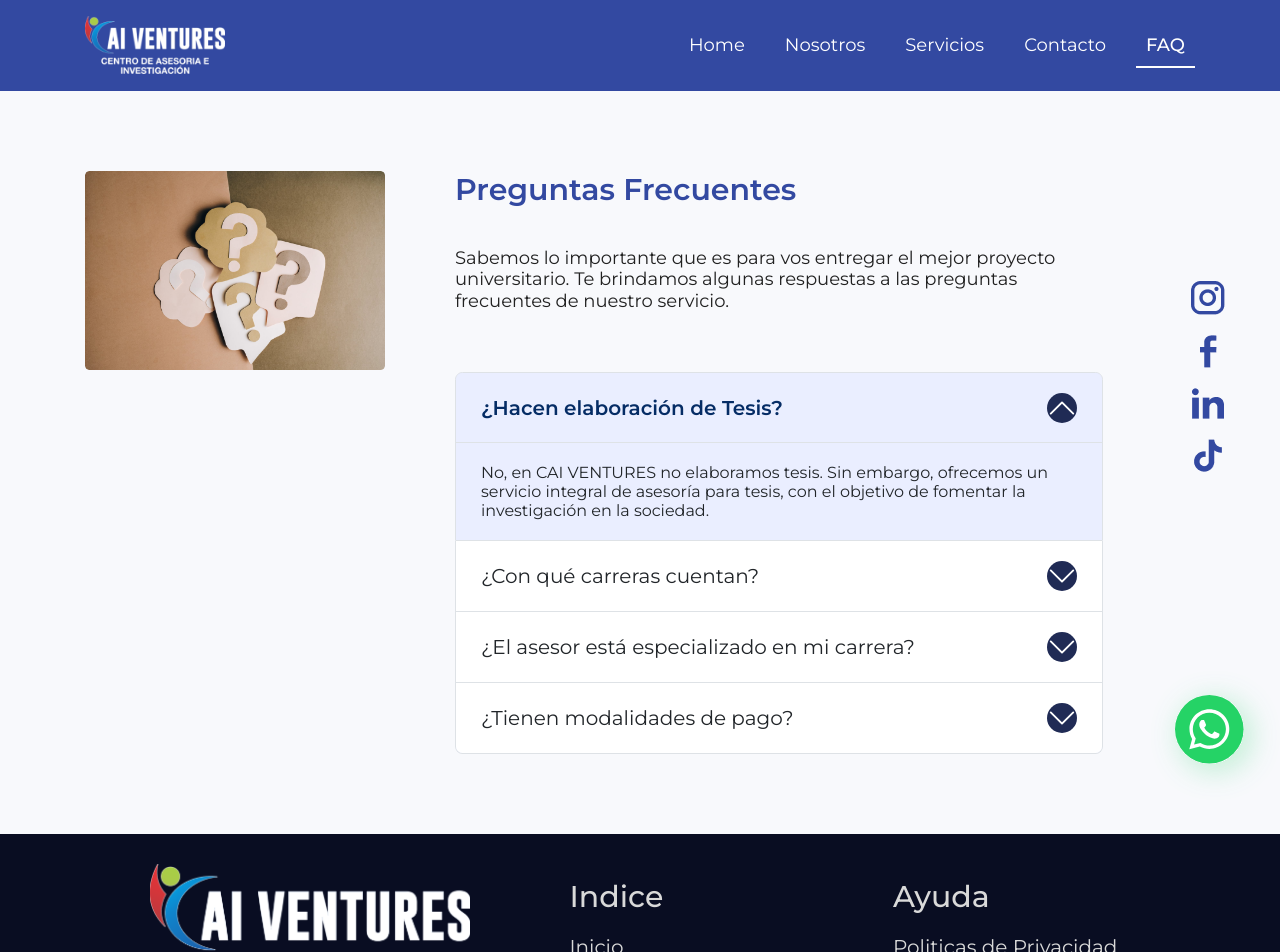
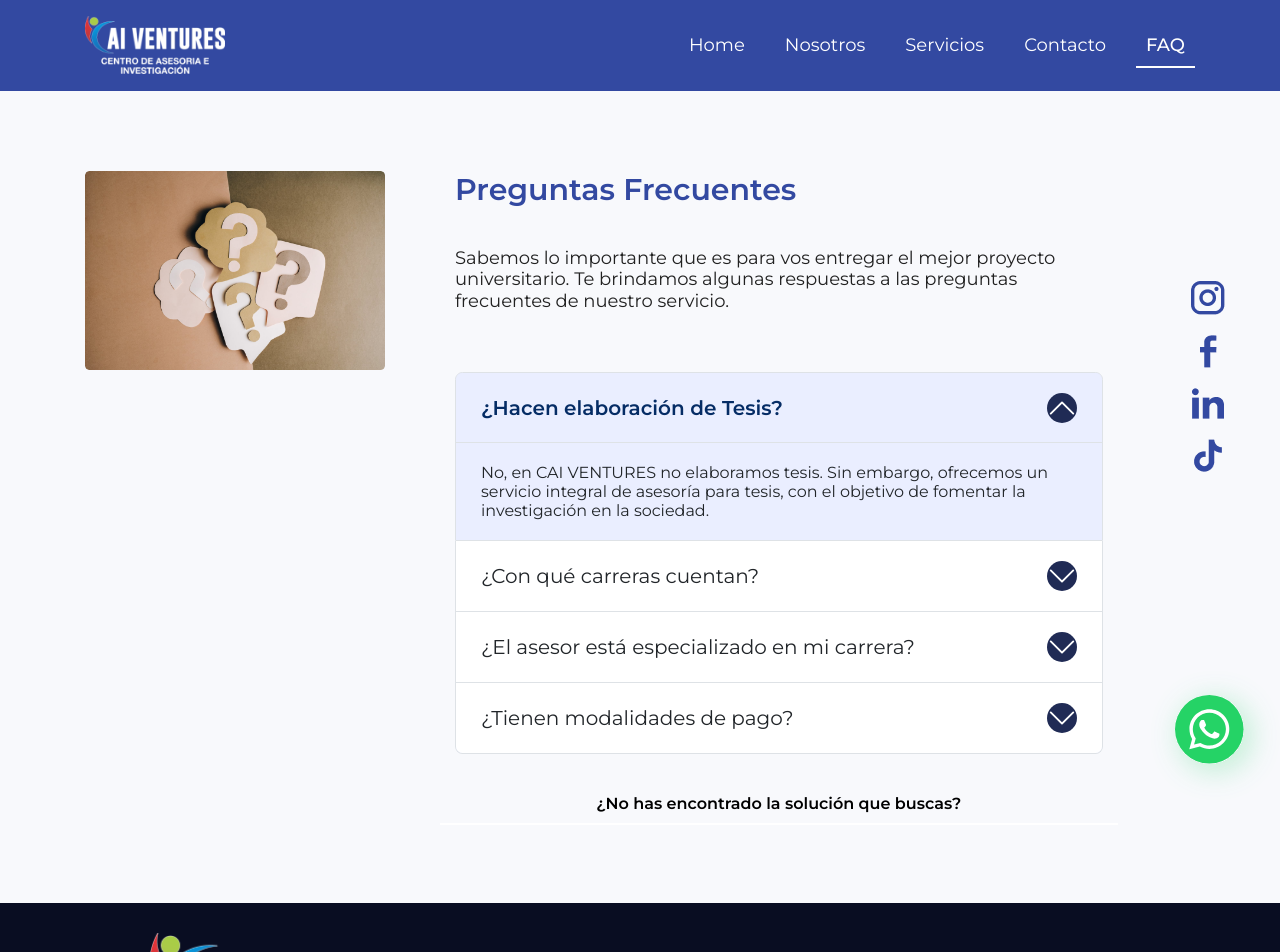
Before and after one commit to justinait/cai-ventures2, a React (Vite) app: page /faq in a window 1280 px wide. Shown: the top 952 px of the page. Built offline with nearby package versions, Linux system fonts and the light colour scheme.

Commit message:
no escontras lo que buscas agregado

```diff
--- a/src/components/Questions/Questions.css
+++ b/src/components/Questions/Questions.css
@@ -8,6 +8,24 @@
     padding: 80px 60px;
     align-items: flex-start;
     gap: 85px;
+}
+
+.questionNo {
+    color: #000;
+    font-family: "Montserrat";
+    font-style: normal;
+    font-weight: 600;
+    line-height: normal;
+    font-size: 16px;
+}
+.contNo {
+    margin-top: 2rem !important;
+}
+
+.solucion {
+    display: flex !important;
+    align-items: center !important;
+    justify-content: center !important;
 }
 
 .textoAcordion {
@@ -27,7 +45,6 @@
 .ContainerImgTitle {
     display: flex;
     flex-direction: row;
-    /* gap: 3rem; */
 }
 
 .textFaq {
@@ -100,6 +117,7 @@
         align-items: center;
     }
 
+
     .faqTitle {
         margin-top: 2rem;
     }
--- a/src/components/Questions/Questions.jsx
+++ b/src/components/Questions/Questions.jsx
@@ -2,7 +2,7 @@ import { Container, Row, Col } from 'react-bootstrap';
 import Accordion from 'react-bootstrap/Accordion';
 import faqImage from '../../assets/faqImage.png';
 import './Questions.css';
-
+import {  NavLink } from 'react-router-dom';
 function Questions() {
   return (
     <Container className='containerFaq'>
@@ -48,7 +48,17 @@ function Questions() {
         </Accordion.Body>
       </Accordion.Item>
     </Accordion>
+
+              <Row className='contNo'>
+                <NavLink className='nav-link solucion' to='/Contact'>
+                  <h2 className='questionNo'>¿No has encontrado la solución que buscas?</h2>
+                </NavLink>
+              </Row>
             </Col>
+
+
+
+
           </Col>
         </Col>
       </Row>
```
